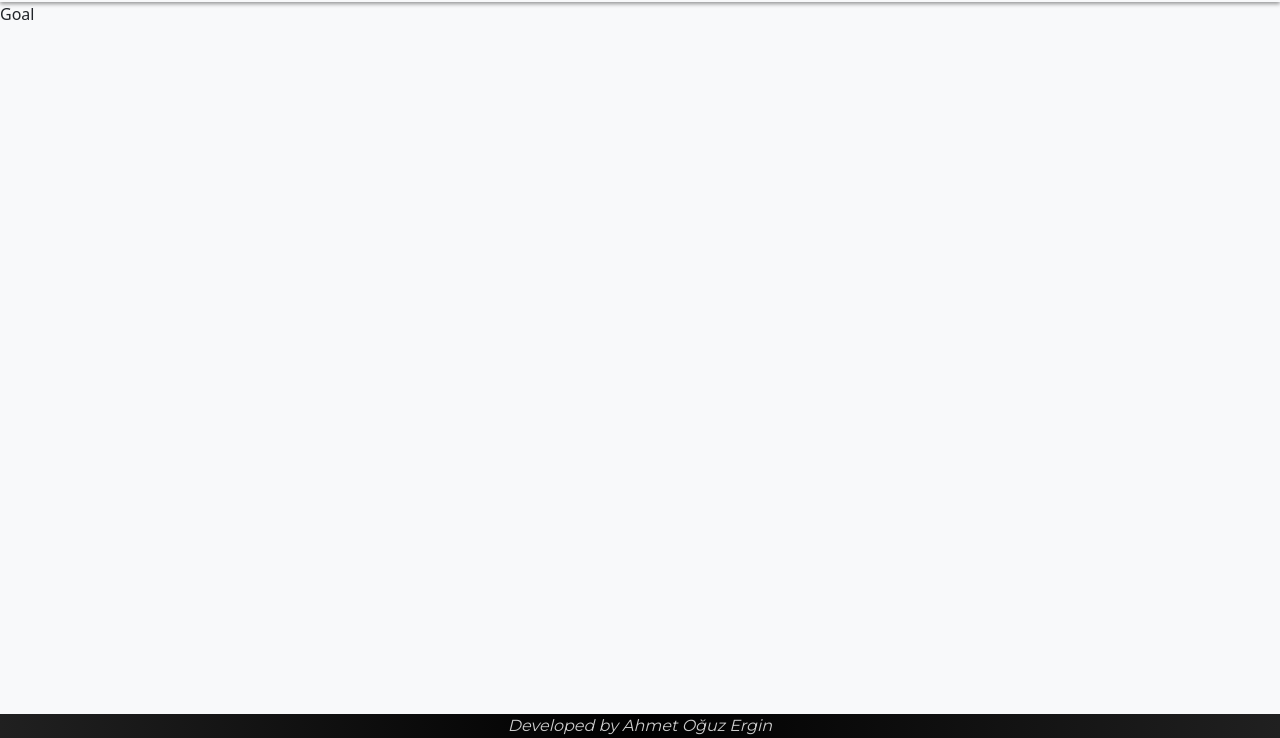
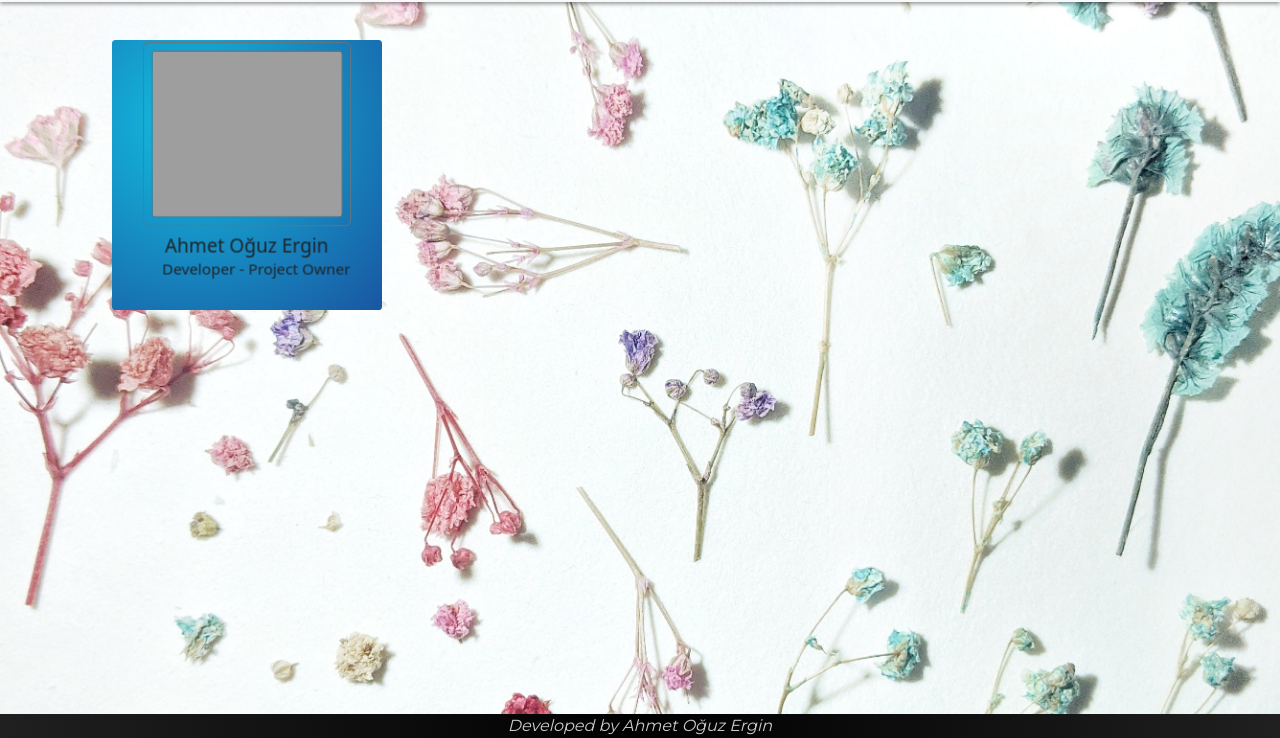
Before and after one commit to ahmettoguz/Colors_Of_The_World, a plain HTML site: page assets/html/members.html in a window 1280 px wide. Shown: the part 62-800 px from the top of the page. Drawn offline with nearby package versions, Linux system fonts and the light colour scheme; grey boxes are pictures that could not be loaded.

Commit message:
Feat: Members in progress.

```diff
--- a/assets/html/members.html
+++ b/assets/html/members.html
@@ -40,6 +40,7 @@
     <!-- style -->
     <link rel="stylesheet" href="../style/style.css" />
     <link rel="stylesheet" href="../style/members.css" />
+    <link rel="stylesheet" href="../style/flip.css" />
     <link
       rel="shortcut icon"
       href="../img/favicon/favicon.ico"
@@ -114,7 +115,7 @@
             </li>
             <li class="nav-item mx-lg-1">
               <a
-                class="nav-link px-sm-3 px-md-1 px-lg-3 rounded-2"
+                class="nav-link active px-sm-3 px-md-1 px-lg-3 rounded-2"
                 href="../html/technology.html"
                 >Technology</a
               >
@@ -122,7 +123,7 @@
             </li>
             <li class="nav-item mx-lg-1">
               <a
-                class="nav-link active px-sm-3 px-md-1 px-lg-3 rounded-2"
+                class="nav-link px-sm-3 px-md-1 px-lg-3 rounded-2"
                 href="../html/members.html"
                 >Members</a
               >
@@ -154,7 +155,42 @@
     </nav>
     <!-- nav end -->
 
-    Goal
+    <div class="container">
+      <div class="row">
+        <!-- Person Ahmet Oğuz Ergin -->
+        <div class="col-md-3 mt-2">
+          <div class="flip-card">
+            <!-- front face -->
+            <div class="face front">
+              <div
+                class="member_Image_Container d-flex justify-content-center align-items-center my-2"
+              >
+                <div
+                  class="member_Image_border border border-1 border-secondary rounded-2"
+                >
+                  <div
+                    class="member_Image_1 member_Image m-2 border-1 border border-secondary rounded-1"
+                  ></div>
+                </div>
+              </div>
+              <hr class="mb-0 mt-0" />
+              <div class="card-body m-0 p-2">
+                <h5 class="card-title text-center m-0">Ahmet Oğuz Ergin</h5>
+                <p class="card-text text-center m-0">
+                  Developer - Project Owner
+                </p>
+              </div>
+            </div>
+            <!-- front face -->
+
+            <!-- back face -->
+            <div class="face back"></div>
+            <!-- back face end -->
+          </div>
+        </div>
+      </div>
+      <!-- Person Ahmet Oğuz Ergin end-->
+    </div>
 
     <!-- footer  -->
     <footer class="fixed-bottom user-select-none" style="z-index: 9999">
--- /dev/null
+++ b/assets/style/flip.css
@@ -0,0 +1,105 @@
+/* card  */
+.flip-card {
+  margin: 15px;
+  width: 300px;
+  height: 300px;
+  -webkit-transform-style: preserve-3d;
+  transform-style: preserve-3d;
+}
+
+.flip-card .face {
+  position: absolute;
+  top: 0;
+  left: 0;
+  width: 100%;
+  height: 100%;
+  transform-style: preserve-3d;
+  display: flex;
+  justify-content: center;
+  align-items: center;
+  transition: 0.8s ease-in-out;
+  backface-visibility: hidden;
+  transform: perspective(1000px) rotateY(0deg);
+}
+
+.face {
+  display: flex;
+  justify-content: center;
+  flex-direction: column;
+  border-radius: 0.25rem;
+  -webkit-backface-visibility: hidden;
+  -moz-backface-visibility: hidden;
+  backface-visibility: hidden;
+}
+
+.member_Image_Container,
+.card-body {
+  user-select: none;
+  transform: perspective(700px) translateZ(40px);
+}
+
+.flip-card .face.front {
+  transform: scale(0.9);
+  background-image: radial-gradient(
+    circle at 30% 30%,
+    rgb(19, 191, 226),
+    rgb(25, 86, 161)
+  );
+}
+
+.flip-card:hover .face.front {
+  transform: perspective(700px) rotateY(180deg) scale(0.9);
+}
+
+.flip-card .face.back {
+  /* background-image: radial-gradient(
+      circle at 20% 20%,
+      rgba(2, 83, 185, 1),
+      rgba(2, 84, 185, 0.791),
+      rgba(2, 84, 185, 0.347)
+    ); */
+
+  background-image: radial-gradient(
+    circle at 20% 20%,
+    rgba(2, 83, 185),
+    rgb(2, 65, 142),
+    rgb(2, 47, 101)
+  );
+
+  color: #fff;
+  transform: perspective(500px) rotateY(180deg);
+  z-index: -1;
+}
+
+.flip-card:hover .face.back {
+  transform: perspective(800px) rotateY(360deg);
+}
+
+.cardName {
+  margin-top: 5px;
+  font-family: "Anek Malayalam", sans-serif;
+  letter-spacing: 1.3px;
+  font-style: italic;
+  user-select: none;
+  color: #fff;
+  font-size: 150%;
+  font-weight: bold;
+  transform: perspective(500px) translateZ(45px);
+}
+
+.cardDescription {
+  font-family: "Anek Malayalam", sans-serif;
+  font-size: 20px;
+  text-align: center;
+  width: 85%;
+}
+
+.backFaceCont {
+  display: flex;
+  flex-direction: column;
+  height: 90%;
+  width: 85%;
+  justify-content: space-evenly;
+  align-items: center;
+  transform: translateZ(50px);
+}
--- a/assets/style/members.css
+++ b/assets/style/members.css
@@ -0,0 +1,43 @@
+body {
+  background-image: url(../img/members.jpg);
+  background-size: cover;
+  background-position: 10% 25%;
+  /* background-repeat: no-repeat; */
+}
+
+.member_Image {
+}
+
+.member_Image_1 {
+  background-image: url(../img/member/ahmo1.png);
+  background-size: cover;
+  background-repeat: no-repeat;
+  /* background-position: center; */
+  background-position: 0% 35%;
+  width: 200px;
+  height: 175px;
+  /* background-repeat: no-repeat; */
+}
+
+.member_Image_Container {
+}
+
+/* .card {
+  border-left: 3px solid black;
+  transition: 500ms border ease, 500ms transform ease, 2000ms left ease,
+    4000ms opacity ease;
+  position: relative;
+}
+
+.card:hover {
+  border-left: 6px solid transparent;
+  transform: scale(1.03);
+}
+
+.box_1,
+.box_2,
+.box_3 {
+  opacity: 0;
+  transition: 500ms border ease, 500ms top ease, 500ms left ease,
+    500ms transform ease, 3000ms opacity ease;
+} */
```
Also changed, not shown: assets/img/members.jpg (added), 2 other files.
